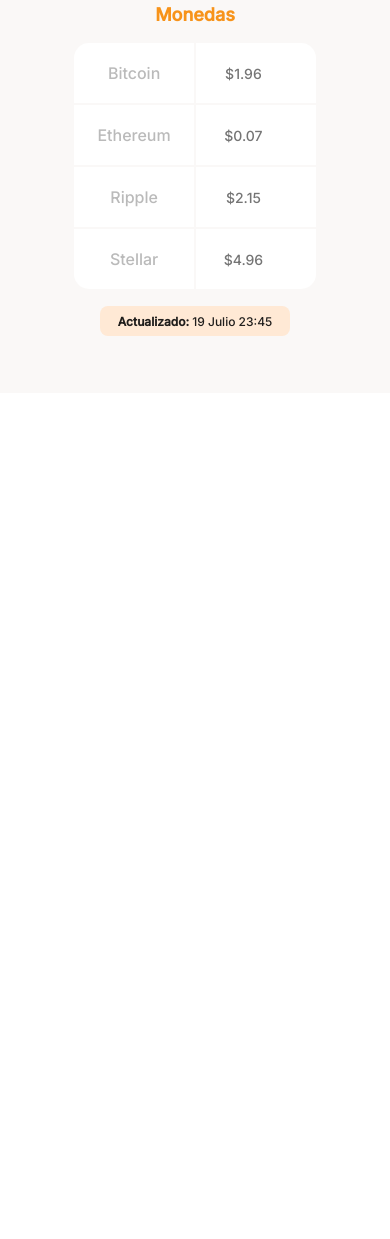
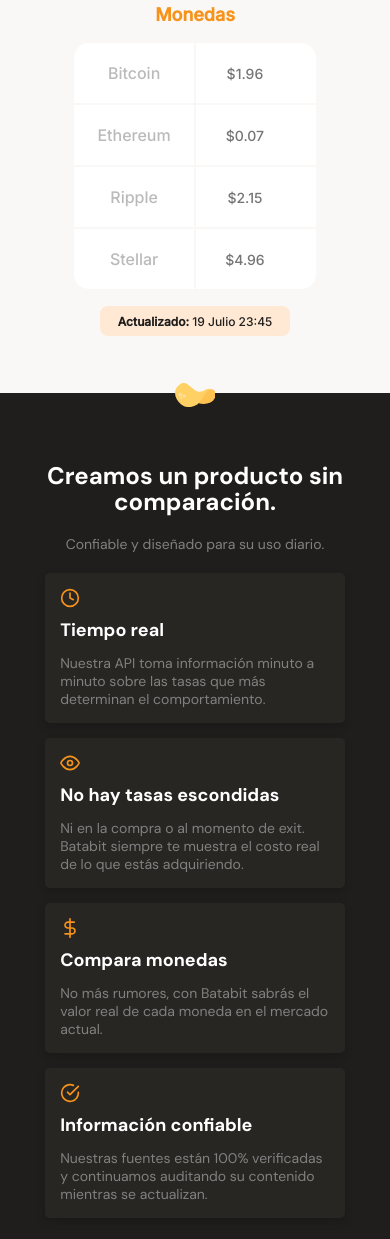
Before and after one commit to BbeatrizSI/Platzi, a plain HTML site: page Curso-responsive/index.html in a window 390 px wide. Shown: the part 821-2060 px from the top of the page. Before the commit the page ends 1214 px from the top, so only its background shows below. Drawn offline with Linux system fonts and the light colour scheme.

Commit message:
platzi responsive profit cards

```diff
--- a/Curso-responsive/index.html
+++ b/Curso-responsive/index.html
@@ -66,7 +66,47 @@
           </div>
         </section>
       </section>
-      <section></section>
+      <section class="main-product-detail">
+        <span class="icon-potato"></span>
+        <div class="product-detail--title">
+          <h2>Creamos un producto sin comparación.</h2>
+          <p>Confiable y diseñado para su uso diario.</p>
+          <section class="product-cards--container">
+            <article class="product-detail--card">
+              <span class="icon clock"></span>
+              <h3 class="product-card--title">Tiempo real</h3>
+              <p class="product-card--body">
+                Nuestra API toma información minuto a minuto sobre las tasas que
+                más determinan el comportamiento.
+              </p>
+            </article>
+            <article class="product-detail--card">
+              <span class="icon eye"></span>
+              <h3 class="product-card--title">No hay tasas escondidas</h3>
+              <p class="product-card--body">
+                Ni en la compra o al momento de exit. Batabit siempre te muestra
+                el costo real de lo que estás adquiriendo.
+              </p>
+            </article>
+            <article class="product-detail--card">
+              <span class="icon dollar"></span>
+              <h3 class="product-card--title">Compara monedas</h3>
+              <p class="product-card--body">
+                No más rumores, con Batabit sabrás el valor real de cada moneda
+                en el mercado actual.
+              </p>
+            </article>
+            <article class="product-detail--card">
+              <span class="icon check"></span>
+              <h3 class="product-card--title">Información confiable</h3>
+              <p class="product-card--body">
+                Nuestras fuentes están 100% verificadas y continuamos auditando
+                su contenido mientras se actualizan.
+              </p>
+            </article>
+          </section>
+        </div>
+      </section>
       <section></section>
       <section></section>
     </main>
--- a/Curso-responsive/styles.css
+++ b/Curso-responsive/styles.css
@@ -204,16 +204,16 @@
 
 .currency-table--container .down {
   display: inline-block;
-  width: 15px;
-  height: 15px;
+  width: 12px;
+  height: 14px;
   margin-left: 10px;
   background-image: url('./assets/icons/trending-down.png');
 }
 
 .currency-table--container .up {
   display: inline-block;
-  width: 15px;
-  height: 15px;
+  width: 12px;
+  height: 14px;
   margin-left: 10px;
   background-image: url('./assets/icons/trending-up.png');
 }
@@ -233,3 +233,100 @@
   line-height: 1.5rem;
   color: var(--warn-black);
 }
+
+.main-product-detail {
+  position: relative;
+  width: 100%;
+  min-width: 320px;
+  height: auto;
+  padding: 20px 10px;
+  background-color: var(--warn-black);
+}
+
+.main-product-detail .icon-potato {
+  position: absolute;
+  width: 40px;
+  height: 25px;
+  top: -10px;
+  left: calc(50% - 20px);
+  background-image: url('./assets/icons/potato.svg');
+}
+
+.product-detail--title {
+  width: 90%;
+  min-width: 288px;
+  height: auto;
+  margin: 0 auto;
+  margin-top: 50px;
+  text-align: center;
+}
+
+.product-detail--title h2 {
+  margin-bottom: 20px;
+  font-size: 2.4rem;
+  font-weight: bold;
+  line-height: 2.6rem;
+  color: var(--just-white);
+}
+
+.product-detail--title p {
+  margin-bottom: 20px;
+  font-size: 1.4rem;
+  font-weight: normal;
+  line-height: 1.8rem;
+  color: #808080;
+}
+
+.product-detail--card {
+  width: 90%;
+  min-width: 288px;
+  max-width: 400px;
+  height: 150px;
+  margin: 15px auto;
+  padding: 15px;
+  text-align: left;
+  background-color: var(--black);
+  border-radius: 5px;
+  box-shadow: 0 4px 8px rgba(0, 0, 0, 0.16);
+}
+
+.product-detail--card .icon {
+  display: inline-block;
+  width: 20px;
+  height: 20px;
+  margin-bottom: 10px;
+  background-size: cover;
+  background-position: center;
+  background-repeat: no-repeat;
+}
+
+.clock {
+  background-image: url('./assets/icons/clock.svg');
+}
+
+.eye {
+  background-image: url('./assets/icons/eye.svg');
+}
+
+.dollar {
+  background-image: url('./assets/icons/dollar-sign.svg');
+}
+
+.check {
+  background-image: url('./assets/icons/check-circle.svg');
+}
+
+.product-card--title {
+  margin-bottom: 15px;
+  font-size: 1.8rem;
+  font-weight: bold;
+  line-height: 1.8rem;
+  color: var(--just-white);
+}
+
+.product-card--body {
+  font-size: 1.4rem;
+  font-weight: 500;
+  line-height: 1.8rem;
+  color: #808080;
+}
```
